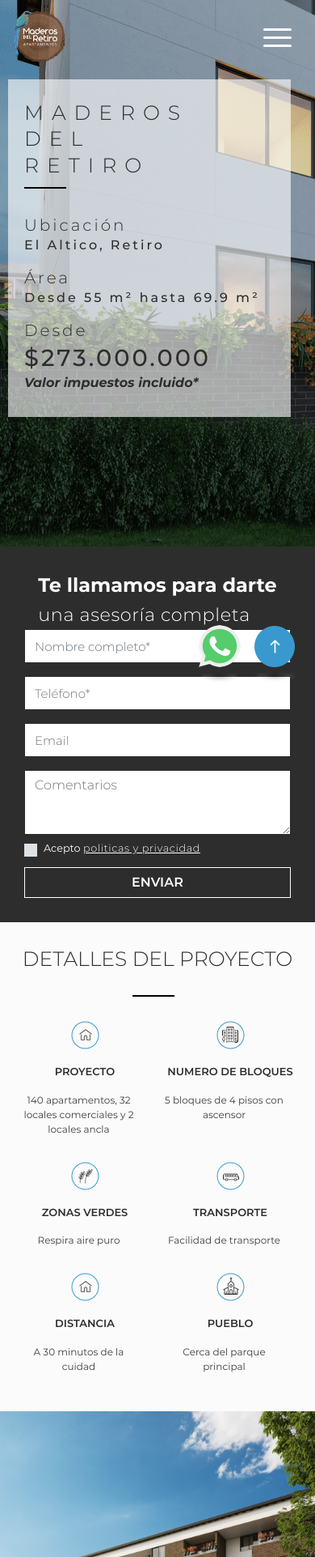
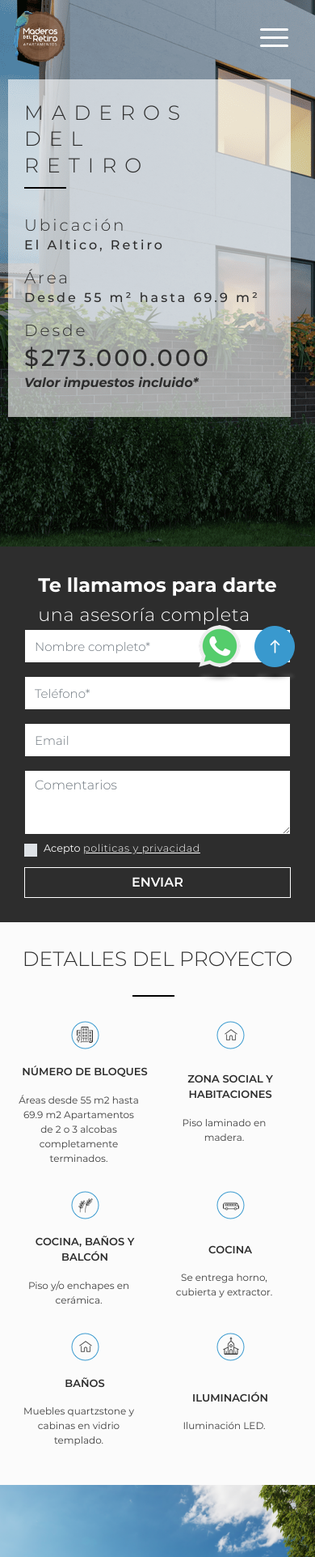
Before and after one commit to dannyunico/Maderos-new, a PHP site: page / in a window 390 px wide. Shown: the top 1923 px of the page at 81% size. Run offline with PHP 8.4, Linux system fonts and the light colour scheme; some libraries are stand-ins or nearby versions; some web fonts are replaced.

Commit message:
Add changes of responsive

```diff
--- a/assets/css/main.css
+++ b/assets/css/main.css
@@ -152,7 +152,10 @@ body {
 html{
 	scroll-behavior: smooth;
 }
-html.open-off{
+html{
+	overflow-y: auto;
+}
+html.fixed{
 	overflow: hidden;
 }
 
@@ -202,6 +205,11 @@ a:hover {
 .navbar.nav-bg{
 	background-color: #5ad0cc;
 	position: fixed;
+	transition: 0.3s ease-in-out;
+}
+.navbar{
+	transition: 0.3s ease-in-out;
+	padding-right: 20px;
 }
 
 .navbar.nav-bg2{
@@ -851,9 +859,20 @@ p.description-detail{
     height: auto;
 
 }
+/* .seccion-zona{
+	height: 790px;
+}
+
+.main-zona__content.slick-list.draggable{
+	height: 550px !important;
+}
+.main-zona__content.slick-list.draggable .image-section-first{
+	height: 550px !important;
+} */
+
 .zona .content-about{
-	padding: 23px 75px;
-  padding-top: 50px;
+	padding: 40px 75px;
+    padding-top: 40px;
 }
 .items-about ul{
 	padding: 0;
@@ -878,11 +897,13 @@ p.description-detail{
 	font-style: italic;
 	font-weight: 500;
 }
-
-.zona:nth-child(1){
+.zona{
+	height: 570px;
+}
+/* .zona:nth-child(1){
 	padding: 0;
 	height: 69vh;
-}
+} */
 
 .main-zona__content, .slick-list, .slick-track{
 	height: 100%;
@@ -1213,8 +1234,9 @@ footer {
 
 
 .content-form .form__item .form-group input.form-control{
-	padding: 20px 60px 20px .75rem;
+	/* padding: 20px 60px 20px .75rem; */
 	font-size: 15px;
+	height: 42px;
 }
 
 .content-form .form__item .form-group textarea{
@@ -1226,7 +1248,7 @@ footer {
 }
  .offcanvas-collapse {
     position: fixed;
-    top: 130px;
+    top: 110px;
     bottom: 0;
     left: 100%;
     width: 100%;
@@ -1360,7 +1382,7 @@ footer {
 
 
 .content-about .items-about ul li{
-	margin: 7px 0
+	margin: 5px 0
 }
 
 .texto-planos{
--- a/assets/js/main.js
+++ b/assets/js/main.js
@@ -3,20 +3,12 @@ $(function () {
 
   $('[data-toggle="offcanvas"]').on('click', function () {
     $('.offcanvas-collapse').toggleClass('open')
-    $('.navbar').toggleClass('nav-bg')
+    // $('.navbar').toggleClass('nav-bg')
+
 
   })
 })
-$(function () {
-  'use strict'
 
-  $('.nav-link').on('click', function () {
-    $('.offcanvas-collapse').removeClass('open')
-    $('.hamburger').removeClass('is-active')
-    $('.navbar').removeClass('nav-bg')
-
-  })
-})
 
 // Menú fixed
 $(window).scroll(function () {
@@ -38,17 +30,29 @@ $(".hamburger").on("click", function () {
     $('.navbar-fixed-js').addClass('fixed');
     $('.hamburger-inner').addClass('js-hamburger');
     $('.navbar').addClass('nav-bg2')
-    $('html').addClass('open-off')
+    // $('html').css('overflow', 'hidden ');
+    $('html').addClass('fixed');
+
   } else {
     $(this).removeClass("is-active")
-    $('html').removeClass('open-off')
-    if ($(document).scrollTop() <= 70 && ($(window).width() > 0)) {
+    $('html').removeClass('fixed');
+    if ($(document).scrollTop() <= 70 && ($(window).width() <=767)) {
       $('.navbar-fixed-js').removeClass('fixed');
       $('.hamburger-inner').removeClass('js-hamburger');
-      $('.navbar').removeClass('nav-bg2')
-      $('html').removeClass('open-off')
- ;
+      $('.navbar').removeClass('nav-bg2');
+      $('html').toggleClass('fixed');
 
     }
   }
 });
+
+$(function () {
+  'use strict'
+
+  $('.nav-link').on('click', function () {
+    $('.offcanvas-collapse').removeClass('open')
+    $('.hamburger').removeClass('is-active')
+    $('html').removeClass('fixed');
+
+  })
+})
--- a/index.html
+++ b/index.html
@@ -185,45 +185,46 @@
 
 					<div class="items">
 
-							<div class="detail-content"> <img src="assets/img/iconos/icon-lugar.png" alt="">
+							<div class="detail-content"> <img src="assets/img/iconos/icon-bloques.png" alt="">
 								<div>
-									<p class="title">proyecto</p>
-							<p class="description-detail">140 apartamentos, 32 locales comerciales y 2 locales ancla  </p>
+									<p class="title">número de bloques</p>
+							<p class="description-detail">Áreas desde 55 m2 hasta 69.9 m2
+                Apartamentos de 2 o 3 alcobas completamente terminados.</p>
 								</div>
 
 						</div>
-								<div class="detail-content"> <img src="assets/img/iconos/icon-bloques.png" alt="">
+								<div class="detail-content"> <img src="assets/img/iconos/icon-lugar.png" alt="">
 								<div>
-									<p class="title">numero de bloques</p>
-							<p class="description-detail">5 bloques de 4 pisos con ascensor</p>
+									<p class="title">Zona Social y habitaciones</p>
+							<p class="description-detail">Piso laminado en madera.</p>
 								</div>
 
 						</div>
 							<div class="detail-content"> <img src="assets/img/iconos/icon-verde.png" alt="">
 								<div>
-									<p class="title">zonas verdes</p>
-							<p class="description-detail">Respira aire puro </p>
+									<p class="title">Cocina, baños y balcón</p>
+							<p class="description-detail">Piso y/o enchapes en cerámica.</p>
 								</div>
 
 						</div>
 							<div class="detail-content"> <img src="assets/img/iconos/icon-transporte.png" alt="">
 								<div>
-									<p class="title">transporte</p>
-							<p class="description-detail">Facilidad de transporte</p>
+									<p class="title">Cocina</p>
+							<p class="description-detail">Se entrega horno, cubierta y extractor.</p>
 								</div>
 
 						</div>
 							<div class="detail-content"> <img src="assets/img/iconos/icon-lugar.png" alt="">
 								<div>
-									<p class="title">distancia</p>
-							<p class="description-detail">A 30 minutos de la cuidad</p>
+									<p class="title">Baños</p>
+							<p class="description-detail">Muebles quartzstone y cabinas en vidrio templado.</p>
 								</div>
 
 						</div>
 							<div class="detail-content"> <img src="assets/img/iconos/icon.png" alt="">
 								<div>
-									<p class="title">pueblo</p>
-							<p class="description-detail">Cerca del parque principal</p>
+									<p class="title">Iluminación</p>
+							<p class="description-detail">Iluminación LED.</p>
 								</div>
 
 						</div>
@@ -311,13 +312,15 @@
 
 				<div class="items-about">
 					<ul>
-						<li><img src="assets/img/icon-zona1.png" alt="">Amplio lobby de ingreso</li>
-						<li><img src="assets/img/icon-zona2.png" alt="">Living room con chimenea</li>
+            <li><img src="assets/img/icon-zona1.png" alt="">Amplio lobby de ingreso</li>
+            <li><img src="assets/img/icon-zona2.png" alt="">Solarium con Zona BBQ</li>
+            <li><img src="assets/img/icon-zona2.png" alt="">Living room con chimenea</li>
+            <li><img src="assets/img/icon-zona6.png" alt=""> Juegos infantiles</li>
             <!-- <li><img src="assets/img/icon-zona3.png" alt="">Salón social y Gimnasio</li> -->
             <li><img src="assets/img/icon-zona1.png" alt="">Salón social</li>
 						<li><img src="assets/img/icon-zona4.png" alt="">Piscina adultos y niños </li>
 						<li><img src="assets/img/icon-zona5.png" alt="">Gimnasio completamente dotado</li>
-						<li><img src="assets/img/icon-zona6.png" alt=""> Juegos infantiles</li>
+
             <li><img src="assets/img/icon-zona6.png" alt=""> Jacuzzi con hidromasajes</li>
 						<li><img src="assets/img/icon-zona8.png" alt="">Parqueadero de bicicletas</li>
 
@@ -731,7 +734,7 @@
 
 
 	<div class="btns">
-		<a href="http://api.whatsapp.com/send?phone=573165050087" target="blank" ><img src="assets/img/2.png" alt=""></a>
+		<a href="http://api.whatsapp.com/send?phone=573165050087" download target="blank" ><img src="assets/img/2.png" alt=""></a>
 		<a href="#banner"><img src="assets/img/1.png" alt=""></a>
 
 	</div>
```
